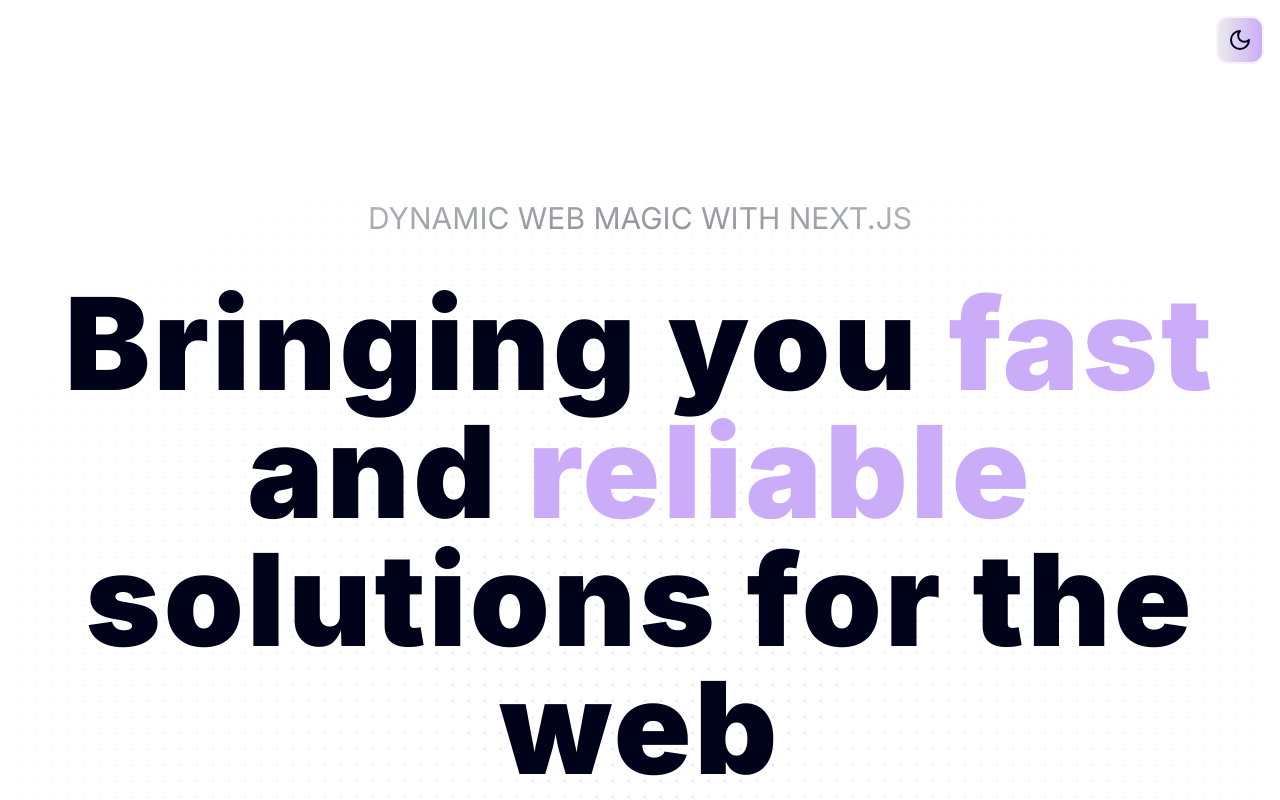
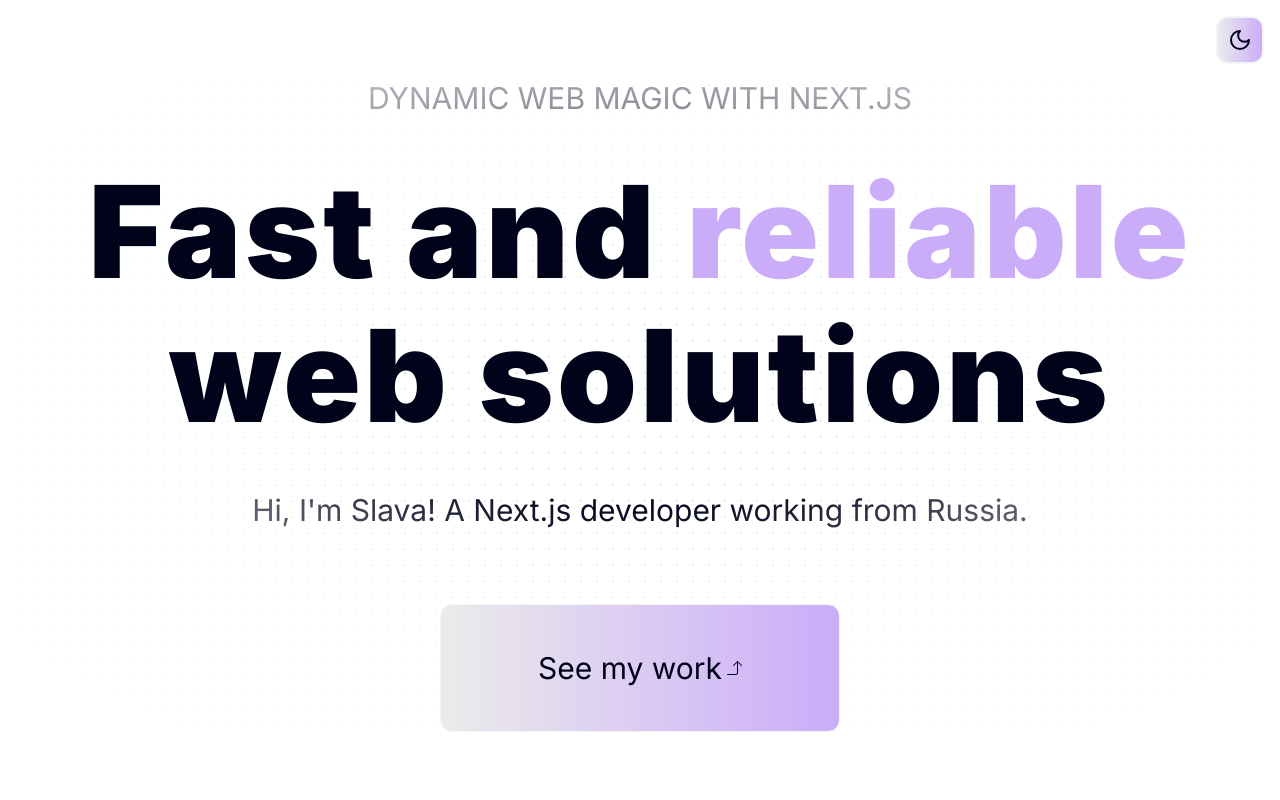
Before and after one commit to Slavinto/portfolio, a Next.js app: page / in a window 1280 px wide. Shown: the top 800 px of the page. Built offline with nearby package versions, Linux system fonts and the light colour scheme.

Commit message:
layout changed section mq-s refactored

```diff
--- a/components/hero.tsx
+++ b/components/hero.tsx
@@ -14,7 +14,7 @@ const Hero = () => {
     const handleClickCta = () => {};
 
     return (
-        <section className='w-full pt-[12.5rem] h-fit'>
+        <section className='w-full pt-[5rem] h-fit'>
             <DotBackground className={"w-full"}>
                 <div className='flex flex-col items-center text-center gap-3'>
                     <h3 className='uppercase font-normal text-base md:text-lg lg:text-xl xl:text-3xl'>
@@ -22,14 +22,14 @@ const Hero = () => {
                     </h3>
                     <TextGenerateEffect
                         words={heroMainHeading}
-                        className='relative z-10 w-full md:max-w-[60rem] lg:max-w-[75rem] xl:max-w-[90rem] lg:py-6 md:py-4 xl:py-8'
-                        textClassNames='font-black !text-white-100 text-6xl md:text-7xl lg:text-8xl xl:text-9xl'
+                        className='relative z-10 w-full md:max-w-[45rem] lg:max-w-[65rem] xl:max-w-[75rem] lg:py-6 md:py-4 xl:py-8'
+                        textClassNames='font-black !text-white-100 text-6xl md:text-7xl lg:text-8xl xl:text-9xl lg:!leading-[7rem] xl:!leading-[9rem]'
                     />
                     <p className='font-normal text-base md:text-lg lg:text-xl xl:text-3xl'>
                         {heroIntroductionText}
                     </p>
                     <ButtonsCard
-                        className='dark:btn-gradient btn-gradient-light xl:w-[35rem] xl:h-40 lg:w-[25rem] lg:h-[8rem] md:w-[20rem] md:h-[6rem] h-[4rem] w-[15rem] gap-1 mt-[2rem] md:mt-[4rem]'
+                        className='dark:btn-gradient btn-gradient-light lg:w-[25rem] lg:h-[8rem] md:w-[20rem] md:h-[6rem] h-[4rem] w-[15rem] gap-1 mt-[2rem] md:mt-[4rem]'
                         icon={<BsArrow90DegLeft className='rotate-90' />}
                         onClick={handleClickCta}
                     >
--- a/components/ui/text-generate-effect.tsx
+++ b/components/ui/text-generate-effect.tsx
@@ -50,9 +50,7 @@ export const TextGenerateEffect = ({
 
     return (
         <div className={cn(className)}>
-            <div
-                className={`text-2xl leading-snug tracking-wide ${textClassNames}`}
-            >
+            <div className={`text-2xl tracking-wide ${textClassNames}`}>
                 {renderWords()}
             </div>
         </div>
--- a/data/index.ts
+++ b/data/index.ts
@@ -1,7 +1,6 @@
 // ==========================hero=section======================
 export const heroSubheading = "dynamic web magic with next.js";
-export const heroMainHeading =
-    "Bringing you fast and reliable solutions for the web";
+export const heroMainHeading = "Fast and reliable web solutions";
 export const heroIntroductionText =
     "Hi, I'm Slava! A Next.js developer working from Russia.";
 export const heroCTAButtonText = "See my work";
```
